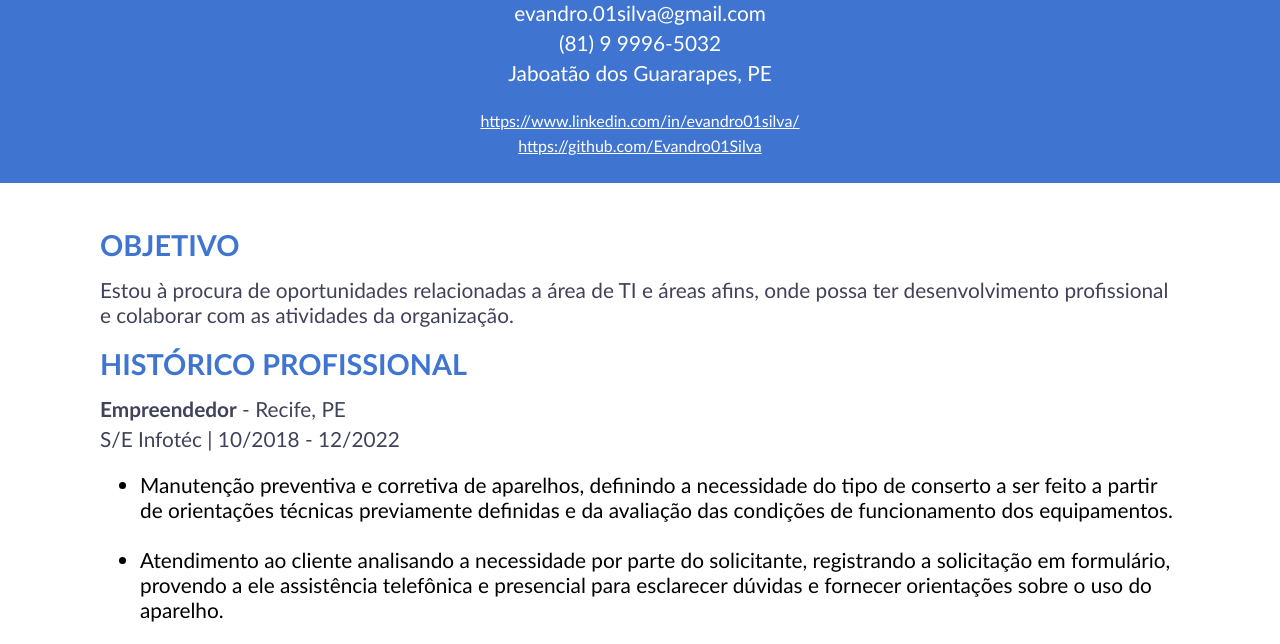
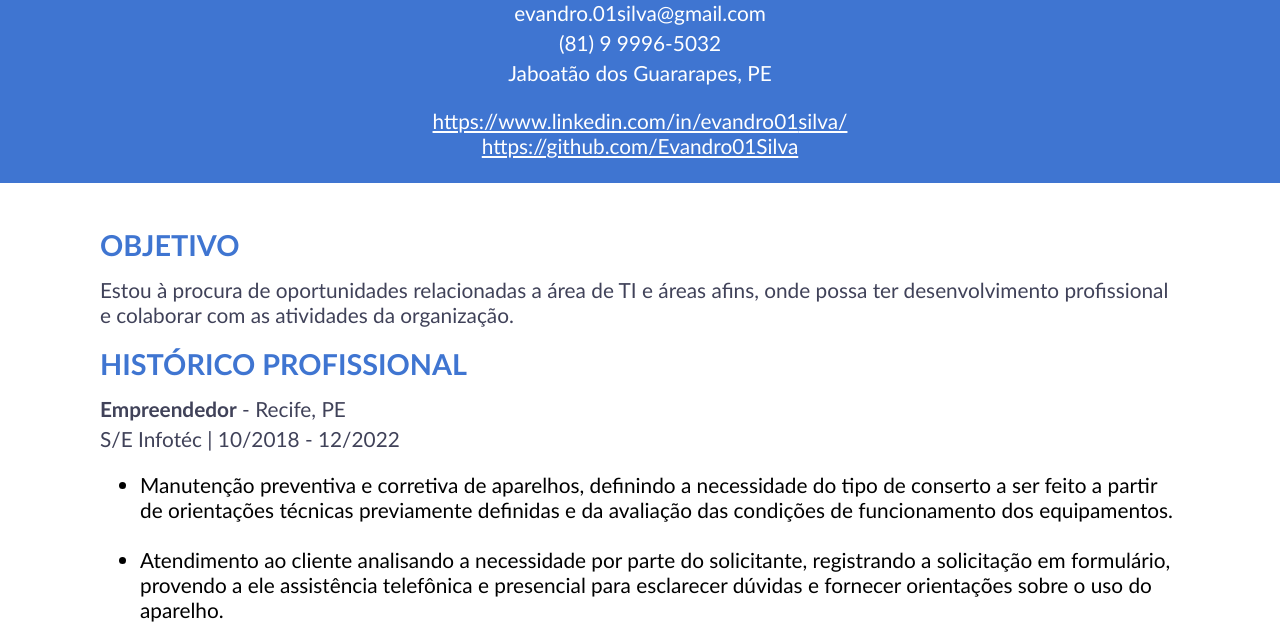
Before and after one commit to Evandro01Silva/Curriculo, a plain HTML site: page index.html in a window 1280 px wide. Shown: the part 101-745 px from the top of the page. Drawn offline with Linux system fonts and the light colour scheme.

Commit message:
tag wbr adicionada no link do linkedin e tamanho da tag a para 1.3rem

```diff
--- a/index.html
+++ b/index.html
@@ -13,7 +13,7 @@
         <p>evandro.01silva@gmail.com</p>
         <p>(81) 9 9996-5032</p>
         <p>Jaboatão dos Guararapes, PE</p>
-        <a class="link-margin-top" href="https://www.linkedin.com/in/evandro01silva/" target="_blank">https://www.linkedin.com/in/evandro01silva/</a>
+        <a class="link-margin-top" href="https://www.linkedin.com/in/evandro01silva/" target="_blank">https://www.linkedin.com/in/evandro01<wbr />silva/</a>
         <a href="https://github.com/Evandro01Silva" target="_blank">https://github.com/Evandro01Silva</a>
     </header>
 
--- a/style-resume-header.css
+++ b/style-resume-header.css
@@ -38,7 +38,7 @@ body {
 
 .resume-header a {
     color: #FFFF;
-    font-size: 1rem;
+    font-size: 1.3rem;
     line-height: 25px;
 }
 
```
